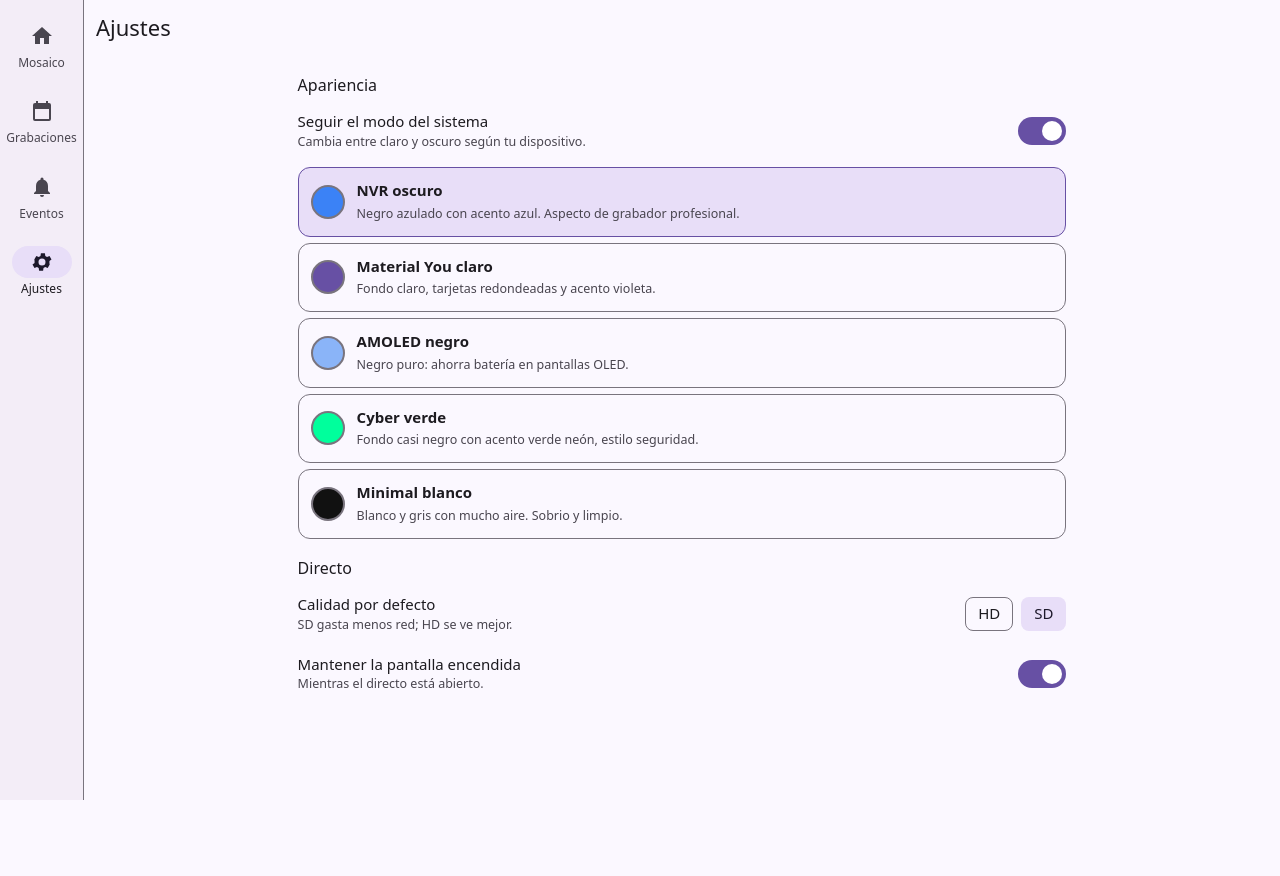
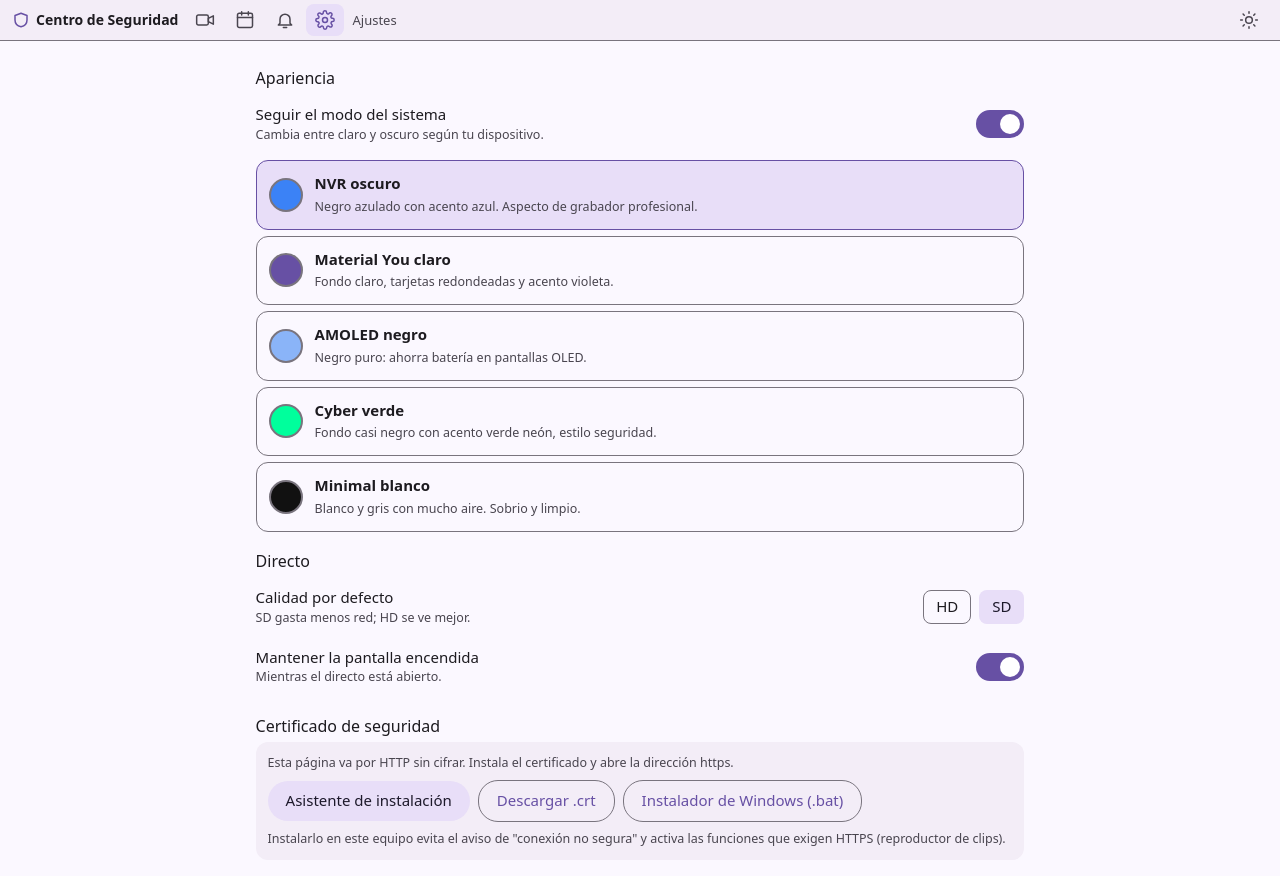
Before and after one commit to salvadj1/PanelCamaras, an ASP.NET Core app: page /ajustes in a window 1280 px wide. Before the commit the page ends 800 px from the top, so only its background shows below. Run offline with ASP.NET Core 8, Linux system fonts and the light colour scheme; data that the repository does not hold is empty; the project's own start-up code is not run, and a stand-in starts its controllers and pages.

Commit message:
Barra superior unica y certificado en Ajustes
Co-Authored-By: Claude Sonnet 5.5 <noreply@anthropic.com>
Claude-Session: https://claude.ai/code/session_01FV62A2cykR7xPX6tmCxG1J

```diff
--- a/Views/Camaras/Ajustes.cshtml
+++ b/Views/Camaras/Ajustes.cshtml
@@ -19,6 +19,16 @@
   <div><div>Mantener la pantalla encendida</div><div class="mut small">Mientras el directo está abierto.</div></div>
   <label class="switch"><input type="checkbox" id="sKeep"><i></i></label>
 </div>
+<h2 class="sec">Certificado de seguridad</h2>
+<div class="card">
+  <div id="certEstado" class="small mut" style="margin-bottom:8px"></div>
+  <div class="row">
+    <a class="btn tonal" href="/acceso?ret=/ajustes" style="text-decoration:none">Asistente de instalación</a>
+    <a class="btn out" href="/certificado.crt" style="text-decoration:none">Descargar .crt</a>
+    <a class="btn out" href="/instalar-certificado.bat" style="text-decoration:none">Instalador de Windows (.bat)</a>
+  </div>
+  <p class="small mut" style="margin:8px 0 0">Instalarlo en este equipo evita el aviso de "conexión no segura" y activa las funciones que exigen HTTPS (reproductor de clips).</p>
+</div>
 @section Scripts {
   <script src="~/js/xmcam-ajustes.js"></script>
 }
--- a/Views/Camaras/Config.cshtml
+++ b/Views/Camaras/Config.cshtml
@@ -1,7 +1,7 @@
 @{
     Layout = "_Camaras";
     ViewData["Titulo"] = "Configuración";
-    ViewData["Tab"] = "mosaico";
+    ViewData["Tab"] = "camaras";
     ViewData["Volver"] = "/camara/" + ViewData["CamId"] + "?panel=ajustes";
 }
 <div id="cfg" data-cam="@ViewData["CamId"]"><p class="mut">Cargando…</p></div>
--- a/Views/Camaras/Directo.cshtml
+++ b/Views/Camaras/Directo.cshtml
@@ -1,7 +1,7 @@
 @{
     Layout = "_Camaras";
     ViewData["Titulo"] = ViewData["CamNombre"] as string ?? "Cámara";
-    ViewData["Tab"] = "mosaico";
+    ViewData["Tab"] = "camaras";
     ViewData["Ancho"] = "completo";
     ViewData["Cam"] = "1";
     ViewData["Volver"] = "/";
--- a/Views/Camaras/Index.cshtml
+++ b/Views/Camaras/Index.cshtml
@@ -2,9 +2,10 @@
     Layout = "_Camaras";
     ViewData["Ancho"] = "completo";
     ViewData["Titulo"] = "PanelCamaras";
-    ViewData["Tab"] = "mosaico";
+    ViewData["Tab"] = "camaras";
 }
 @section Acciones {
+  <a class="ib" href="/camaras/nueva" title="Añadir cámara" aria-label="Añadir cámara"><svg width="20" height="20" viewBox="0 0 24 24" fill="none" stroke="currentColor" stroke-width="2" stroke-linecap="round" aria-hidden="true"><path d="M12 5v14M5 12h14"/></svg></a>
   <div style="position:relative">
     <button class="btn txt" id="bVista" type="button">Vista</button>
     <div id="menuVista" class="card" hidden style="position:absolute;right:0;top:44px;z-index:30;min-width:240px;padding:6px"></div>
--- a/Views/Camaras/Nueva.cshtml
+++ b/Views/Camaras/Nueva.cshtml
@@ -1,7 +1,7 @@
 @{
     Layout = "_Camaras";
     ViewData["Titulo"] = "Añadir cámara";
-    ViewData["Tab"] = "mosaico";
+    ViewData["Tab"] = "camaras";
     ViewData["Volver"] = "/";
 }
 <button class="btn" id="bBuscar" type="button">Buscar en la red</button>
--- a/Views/Home/Index.cshtml
+++ b/Views/Home/Index.cshtml
@@ -9,8 +9,8 @@
 </head>
 <body>
 <header>
-  <a class="ib" href="/" title="Volver a las cámaras" style="text-decoration:none">← Cámaras</a>
-  <div class="logo"><span data-ic="shield" data-s="18" style="color:var(--acc)"></span><span>Centro de Seguridad</span></div>
+  <a class="logo" href="/" style="text-decoration:none"><span data-ic="shield" data-s="18" style="color:var(--acc)"></span><span>Centro de Seguridad</span></a>
+  @await Html.PartialAsync("_Barra", "grabaciones")
   <div class="sp"></div>
   <label class="search"><span data-ic="search" data-s="16"></span><input id="q" type="search" placeholder="Buscar hora o archivo (ej. 14:3)" aria-label="Buscar"></label>
   <select id="cam" aria-label="Cámara"><option value="">Todas las cámaras</option></select>
@@ -18,7 +18,7 @@
   <select id="rutaSel" aria-label="Ruta de grabaciones" title="Ruta de grabaciones"></select>
   <button class="ib" id="bFolder" title="Recargar carpeta"><span data-ic="folder"></span><small id="fname"></small></button>
   <button class="ib" id="bTheme" title="Cambiar tema"></button>
-  <button class="ib" id="bSet" title="Ajustes"><span data-ic="sliders"></span></button>
+  <button class="ib" id="bSet" title="Ajustes del reproductor"><span data-ic="sliders"></span></button>
 </header>
 
 <main>
--- /dev/null
+++ b/Views/Shared/_Barra.cshtml
@@ -0,0 +1,11 @@
+@* Iconos de navegación comunes a todas las páginas. Modelo: pestaña activa ("camaras", "grabaciones", "eventos" o "ajustes"). *@
+@model string
+@{
+    string Cls(string t) => "ib" + (Model == t ? " on" : "");
+}
+<nav class="gnav" aria-label="Principal">
+  <a class="@Cls("camaras")" href="/" title="Cámaras" aria-label="Cámaras"><svg width="20" height="20" viewBox="0 0 24 24" fill="none" stroke="currentColor" stroke-width="1.8" stroke-linecap="round" stroke-linejoin="round" aria-hidden="true"><rect x="2" y="6" width="14" height="12" rx="2"/><path d="M16 10l6-3v10l-6-3z"/></svg></a>
+  <a class="@Cls("grabaciones")" href="/grabaciones" title="Grabaciones" aria-label="Grabaciones"><svg width="20" height="20" viewBox="0 0 24 24" fill="none" stroke="currentColor" stroke-width="1.8" stroke-linecap="round" stroke-linejoin="round" aria-hidden="true"><rect x="3" y="4" width="18" height="17" rx="2"/><path d="M3 9h18M8 2v4M16 2v4"/></svg></a>
+  <a class="@Cls("eventos")" href="/eventos" title="Eventos" aria-label="Eventos"><svg width="20" height="20" viewBox="0 0 24 24" fill="none" stroke="currentColor" stroke-width="1.8" stroke-linecap="round" stroke-linejoin="round" aria-hidden="true"><path d="M18 16v-5a6 6 0 0 0-12 0v5l-2 2h16zM10 21h4"/></svg></a>
+  <a class="@Cls("ajustes")" href="/ajustes" title="Ajustes" aria-label="Ajustes"><svg width="20" height="20" viewBox="0 0 24 24" fill="none" stroke="currentColor" stroke-width="1.8" stroke-linecap="round" stroke-linejoin="round" aria-hidden="true"><circle cx="12" cy="12" r="3"/><path d="M19.4 15a1.7 1.7 0 0 0 .3 1.8l.1.1a2 2 0 1 1-2.8 2.8l-.1-.1a1.7 1.7 0 0 0-1.8-.3 1.7 1.7 0 0 0-1 1.5V21a2 2 0 1 1-4 0v-.1a1.7 1.7 0 0 0-1-1.5 1.7 1.7 0 0 0-1.8.3l-.1.1a2 2 0 1 1-2.8-2.8l.1-.1a1.7 1.7 0 0 0 .3-1.8 1.7 1.7 0 0 0-1.5-1H3a2 2 0 1 1 0-4h.1a1.7 1.7 0 0 0 1.5-1 1.7 1.7 0 0 0-.3-1.8l-.1-.1a2 2 0 1 1 2.8-2.8l.1.1a1.7 1.7 0 0 0 1.8.3h0a1.7 1.7 0 0 0 1-1.5V3a2 2 0 1 1 4 0v.1a1.7 1.7 0 0 0 1 1.5h0a1.7 1.7 0 0 0 1.8-.3l.1-.1a2 2 0 1 1 2.8 2.8l-.1.1a1.7 1.7 0 0 0-.3 1.8v0a1.7 1.7 0 0 0 1.5 1H21a2 2 0 1 1 0 4h-.1a1.7 1.7 0 0 0-1.5 1z"/></svg></a>
+</nav>
--- a/Views/Shared/_Camaras.cshtml
+++ b/Views/Shared/_Camaras.cshtml
@@ -26,22 +26,27 @@
 <link rel="stylesheet" href="~/css/xmcam.css">
 </head>
 <body class="@clsBody">
-<header class="appbar">
-  @if (!string.IsNullOrEmpty(volver)) { <a class="back" href="@volver" aria-label="Atrás">←</a> }
-  <h1>@titulo</h1>
+<header class="topbar">
+  @if (!string.IsNullOrEmpty(volver)) { <a class="ib" href="@volver" title="Atrás" aria-label="Atrás"><svg width="20" height="20" viewBox="0 0 24 24" fill="none" stroke="currentColor" stroke-width="2" stroke-linecap="round" stroke-linejoin="round" aria-hidden="true"><path d="M15 6l-6 6 6 6"/></svg></a> }
+  <a class="logo" href="/"><svg width="18" height="18" viewBox="0 0 24 24" fill="none" stroke="currentColor" stroke-width="2" stroke-linecap="round" stroke-linejoin="round" aria-hidden="true"><path d="M12 3l8 3v6c0 5-3.5 8-8 9-4.5-1-8-4-8-9V6z"/></svg><span>Centro de Seguridad</span></a>
+  @await Html.PartialAsync("_Barra", tab)
+  <span class="pt">@titulo</span>
+  <span class="sp"></span>
   @RenderSection("Acciones", required: false)
+  <button class="ib" id="bTema" type="button" title="Cambiar tema" aria-label="Cambiar tema"><svg width="20" height="20" viewBox="0 0 24 24" fill="none" stroke="currentColor" stroke-width="1.8" stroke-linecap="round" aria-hidden="true"><circle cx="12" cy="12" r="4"/><path d="M12 2v2M12 20v2M4.9 4.9l1.4 1.4M17.7 17.7l1.4 1.4M2 12h2M20 12h2M4.9 19.1l1.4-1.4M17.7 6.3l1.4-1.4"/></svg></button>
 </header>
 <main class="xm-main @ancho">
   @RenderBody()
 </main>
-<nav class="navbar" aria-label="Principal">
-  <a href="/" class="@(tab == "mosaico" ? "sel" : "")"><svg viewBox="0 0 24 24"><path d="M10 20v-6h4v6h5v-8h3L12 3 2 12h3v8z"/></svg>Mosaico</a>
-  <a href="/grabaciones" class="@(tab == "grabaciones" ? "sel" : "")"><svg viewBox="0 0 24 24"><path d="M19 4h-1V2h-2v2H8V2H6v2H5a2 2 0 0 0-2 2v14a2 2 0 0 0 2 2h14a2 2 0 0 0 2-2V6a2 2 0 0 0-2-2zm0 16H5V10h14v10z"/></svg>Grabaciones</a>
-  <a href="/eventos" class="@(tab == "eventos" ? "sel" : "")"><svg viewBox="0 0 24 24"><path d="M12 22a2 2 0 0 0 2-2h-4a2 2 0 0 0 2 2zm6-6v-5c0-3.1-1.6-5.6-4.5-6.3V4a1.5 1.5 0 0 0-3 0v.7C7.6 5.4 6 7.9 6 11v5l-2 2v1h16v-1l-2-2z"/></svg>Eventos</a>
-  <a href="/ajustes" class="@(tab == "ajustes" ? "sel" : "")"><svg viewBox="0 0 24 24"><path d="M19.4 13a7.5 7.5 0 0 0 0-2l2.1-1.6-2-3.5-2.5 1a7.6 7.6 0 0 0-1.7-1l-.4-2.6h-4l-.4 2.6c-.6.3-1.2.6-1.7 1l-2.5-1-2 3.5L4.6 11a7.5 7.5 0 0 0 0 2l-2.1 1.6 2 3.5 2.5-1c.5.4 1.1.7 1.7 1l.4 2.6h4l.4-2.6c.6-.3 1.2-.6 1.7-1l2.5 1 2-3.5zM12 15.5A3.5 3.5 0 1 1 12 8.5a3.5 3.5 0 0 1 0 7z"/></svg>Ajustes</a>
-</nav>
 <script src="~/js/xmcam.js"></script>
 <script src="~/js/xmcam-avisos.js"></script>
+<script>
+  // Botón de tema de la barra: pasa al siguiente tema y desactiva "seguir el modo del sistema".
+  document.getElementById('bTema').onclick = function(){
+    var T = XM.THEMES, cur = XM.store.get('theme', 'NVR_DARK'), i = T.findIndex(function(t){ return t.id === cur; });
+    XM.store.set('theme', T[(i + 1) % T.length].id); XM.store.set('follow', 'false'); XM.applyTheme(); XM.toast(T[(i + 1) % T.length].label);
+  };
+</script>
 @RenderSection("Scripts", required: false)
 </body>
 </html>
--- a/wwwroot/css/centroseguridad.css
+++ b/wwwroot/css/centroseguridad.css
@@ -20,6 +20,8 @@
   header .ib{padding:3px 6px}
   .logo{display:flex;align-items:center;gap:6px;font-weight:600;font-size:14px;color:var(--acc)}
   .logo span{color:var(--fg)}
+  .gnav{display:flex;gap:2px}
+  .gnav .ib{padding:3px 6px;text-decoration:none}
   .search{display:flex;align-items:center;gap:6px;background:var(--panel2);border:1px solid var(--bd);border-radius:8px;padding:0 10px;color:var(--mut);min-width:220px}
   .search input{background:none;border:0;padding:3px 0;width:100%;outline:none}
   #stat{color:var(--mut);font-size:12px}
--- a/wwwroot/css/xmcam.css
+++ b/wwwroot/css/xmcam.css
@@ -16,17 +16,18 @@ a{color:var(--primary)}
 .mut{color:var(--on-surface-variant)}
 .small{font-size:12.5px}
 
-/* barra superior y navegación inferior */
-.appbar{flex:none;display:flex;align-items:center;gap:6px;height:56px;padding:0 8px 0 12px;background:var(--bg);position:sticky;top:0;z-index:20}
-.appbar h1{flex:1;margin:0;font-size:22px;font-weight:500;white-space:nowrap;overflow:hidden;text-overflow:ellipsis}
-.appbar .back{font-size:22px;text-decoration:none;color:var(--fg);padding:6px 10px;border-radius:20px}
-.xm-main{--g:clamp(10px,2vw,28px);flex:1;min-width:0;width:100%;margin:0 auto;padding:0 var(--g) 16px}
+/* barra superior única (misma en todas las páginas) */
+.topbar{flex:none;position:sticky;top:0;z-index:20;display:flex;align-items:center;gap:8px;min-height:40px;padding:4px 12px;background:var(--surface-variant);border-bottom:1px solid var(--outline)}
+.topbar .logo{display:flex;align-items:center;gap:6px;font-weight:600;font-size:14px;color:var(--primary);text-decoration:none;white-space:nowrap}
+.topbar .logo span{color:var(--fg)}
+.topbar .pt{color:var(--on-surface-variant);font-size:13px;white-space:nowrap;overflow:hidden;text-overflow:ellipsis;min-width:0}
+.gnav{display:flex;gap:2px}
+.ib{display:inline-flex;align-items:center;gap:4px;background:transparent;border:1px solid transparent;border-radius:8px;padding:5px 8px;color:var(--on-surface-variant);text-decoration:none}
+.ib:hover{color:var(--fg);background:var(--secondary-container)}
+.ib.on{color:var(--primary);background:var(--secondary-container)}
+.ib svg{display:block}
+.xm-main{--g:clamp(10px,2vw,28px);flex:1;min-width:0;width:100%;margin:0 auto;padding:8px var(--g) 16px}
 .xm-main.estrecho{max-width:820px}
-.navbar{flex:none;position:sticky;bottom:0;z-index:20;display:flex;justify-content:center;background:var(--surface-variant);border-top:1px solid var(--outline)}
-.navbar a{flex:1;max-width:220px;display:flex;flex-direction:column;align-items:center;gap:2px;padding:8px 4px 10px;text-decoration:none;color:var(--on-surface-variant);font-size:12px}
-.navbar a svg{width:24px;height:24px;fill:currentColor;padding:4px 18px;box-sizing:content-box;border-radius:16px}
-.navbar a.sel{color:var(--fg)}
-.navbar a.sel svg{background:var(--secondary-container);color:var(--on-secondary-container)}
 
 /* componentes */
 .card{background:var(--surface-variant);border-radius:12px;padding:12px}
@@ -52,7 +53,7 @@ h2.sec{font-size:16px;font-weight:500;margin:18px 0 4px}
 .switch input:checked+i{background:var(--primary)}
 .switch input:checked+i::after{left:24px;background:var(--on-primary);opacity:1}
 pre.diag{white-space:pre-wrap;font:12.5px/1.5 ui-monospace,Consolas,monospace;margin:0}
-.toast{position:fixed;left:50%;bottom:84px;transform:translateX(-50%);background:var(--fg);color:var(--bg);padding:10px 18px;border-radius:8px;z-index:50;max-width:90vw;font-size:14px}
+.toast{position:fixed;left:50%;bottom:24px;transform:translateX(-50%);background:var(--fg);color:var(--bg);padding:10px 18px;border-radius:8px;z-index:50;max-width:90vw;font-size:14px}
 dialog{border:0;border-radius:20px;background:var(--surface-variant);color:var(--fg);padding:22px;max-width:92vw;width:340px}
 dialog::backdrop{background:#0008}
 dialog h3{margin:0 0 10px;font-weight:500}
@@ -97,7 +98,7 @@ dialog .row{justify-content:flex-end;margin-top:16px}
 .setrow{display:flex;align-items:center;gap:12px;padding:10px 0}
 .setrow div:first-child{flex:1}
 
-@media (max-width:560px){.appbar h1{font-size:19px}}
+@media (max-width:640px){.topbar .pt{display:none}.topbar .logo span{display:none}}
 .inp{background:transparent;border:1px solid var(--outline);border-radius:6px;padding:10px;color:inherit}
 .inp:focus{border-color:var(--primary);outline:0}
 .blk{display:block;text-decoration:none;color:inherit;background:var(--surface-variant);border-radius:12px;padding:12px;margin:6px 0}
@@ -120,7 +121,6 @@ dialog .row{justify-content:flex-end;margin-top:16px}
 
 /* ---- pantalla de cámara: el vídeo ocupa todo el alto libre y el panel PTZ se pliega (vertical) o va al lado (horizontal/PC) ---- */
 body.cam{height:100vh;height:100dvh;overflow:hidden;min-height:0}
-body.cam .navbar{display:none}
 body.cam .xm-main{display:flex;flex-direction:column;min-height:0;padding-bottom:6px}
 .camfull,.camdirecto{flex:1;min-height:0;display:flex;flex-direction:column}
 .camdirecto{gap:6px}
@@ -138,15 +138,7 @@ body.cam .xm-main{display:flex;flex-direction:column;min-height:0;padding-bottom
 .campanel{flex:1;min-height:0;overflow:auto}
 .camtabs{flex:none;margin:6px 0 0}
 
-/* ---- pantallas anchas o apaisadas: navegación lateral y PTZ al lado del vídeo ---- */
-@media (min-width:900px),(orientation:landscape) and (max-height:520px){
-  body.xm{display:grid;grid-template-columns:84px minmax(0,1fr);grid-template-rows:auto minmax(0,1fr);grid-template-areas:"nav bar" "nav main"}
-  .appbar{grid-area:bar}
-  .xm-main{grid-area:main}
-  .navbar,body.cam .navbar{display:flex;grid-area:nav;position:sticky;top:0;height:100vh;height:100dvh;flex-direction:column;justify-content:flex-start;border-top:0;border-right:1px solid var(--outline);padding-top:8px;overflow:auto}
-  .navbar a{flex:none;max-width:none;width:100%;padding:12px 2px}
-  .toast{bottom:24px}
-}
+/* ---- pantallas anchas o apaisadas: el panel PTZ va al lado del vídeo ---- */
 @media (min-width:700px) and (orientation:landscape),(min-width:1000px){
   .cambody{flex-direction:row;gap:12px}
   .sheet{margin:0;width:clamp(260px,28vw,380px);border-radius:16px;overflow:auto;box-shadow:none}
--- a/wwwroot/js/xmcam-ajustes.js
+++ b/wwwroot/js/xmcam-ajustes.js
@@ -22,3 +22,11 @@
   $('sKeep').onchange = e => store.set('keepOn', e.target.checked);
   drawThemes(); drawStream();
 })();
+
+// Estado de la conexión (certificado) en la sección de seguridad.
+(function(){
+  const el = document.getElementById('certEstado'); if (!el) return;
+  el.textContent = location.protocol === 'https:'
+    ? 'Conexión segura (HTTPS) activa en este equipo.'
+    : 'Esta página va por HTTP sin cifrar. Instala el certificado y abre la dirección https.';
+})();
--- a/wwwroot/js/xmcam-mosaico.js
+++ b/wwwroot/js/xmcam-mosaico.js
@@ -28,7 +28,7 @@
   }
   /** Columnas que dan las casillas 16:9 más grandes para el número de cámaras en el espacio libre de la ventana. */
   function mejorAjuste(){
-    const total = Math.max(1, cams.length + 1);                    // cámaras + casilla de añadir
+    const total = Math.max(1, cams.length);
     const m = $('mosaico'), r = m.getBoundingClientRect();
     const W = Math.max(200, m.clientWidth || window.innerWidth), H = Math.max(160, window.innerHeight - (r.top || 160) - 40);
     const max = window.innerWidth < 600 ? 2 : 8;
@@ -73,10 +73,6 @@
       el.addEventListener('click', () => { if (largo) return; if (secundaria){ featured = c.id; render(); aplicarEstado(); } else location.href = '/camara/' + c.id; });
       m.appendChild(el);
     });
-    const add = document.createElement('a');
-    add.className = 'tile add'; add.href = '/camaras/nueva'; add.style.gridColumn = 'span 1';
-    add.innerHTML = '<div><b>+</b><span class="mut small">Añadir cámara</span></div>';
-    m.appendChild(add);
     $('ayuda').hidden = !cams.length;
     $('ayuda').textContent = layout === 2
       ? 'Toca la principal para abrir el directo, una miniatura para ponerla de principal · mantén pulsado para borrar.'
```
